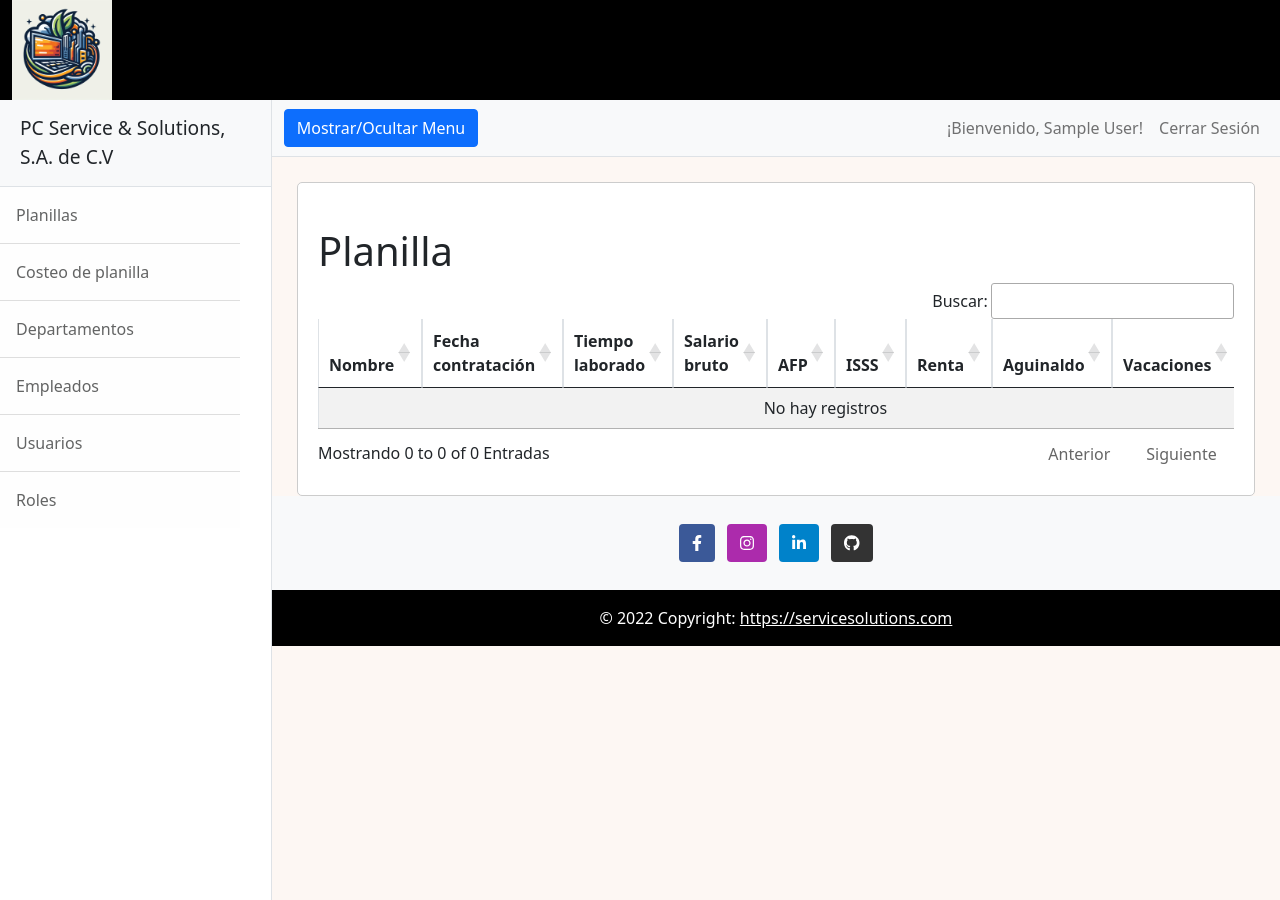
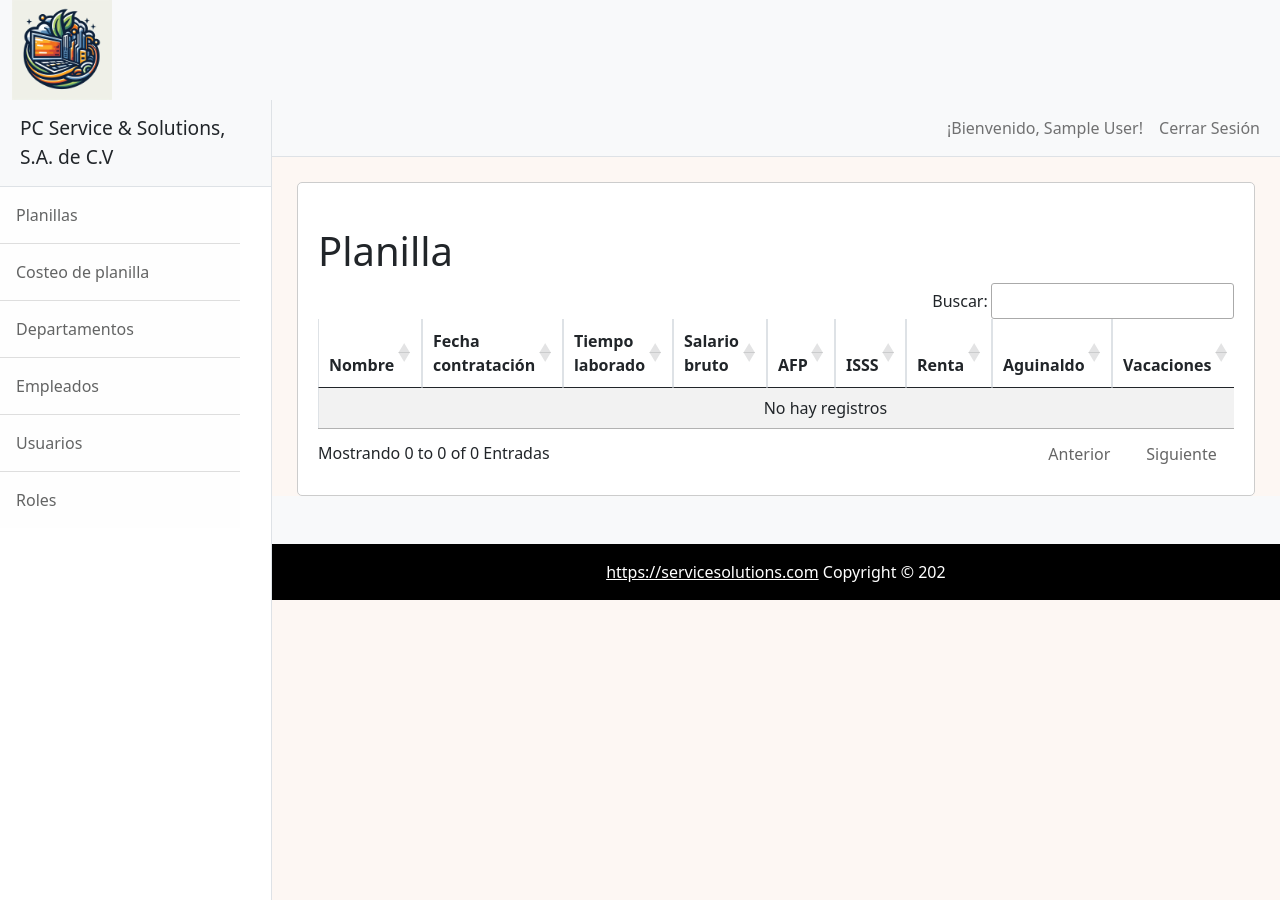
Before and after one commit to heinrichsv/anf_pro, a PHP site: page /view/planilla/index.php in a window 1280 px wide. Run offline with PHP 8.4, Linux system fonts and the light colour scheme; the visitor is signed in with stand-in values (Sample User, id 1); data that the repository does not hold is empty; some libraries are stand-ins or nearby versions.

Commit message:
cambios en header

```diff
--- a/view/master/footer.php
+++ b/view/master/footer.php
@@ -5,58 +5,7 @@
                 <div class="container p-4 pb-0">
                     <!-- Section: Social media -->
                     <section class="mb-4">
-                    <!-- Facebook -->
-                    <a
-                        class="btn text-white btn-floating m-1"
-                        style="background-color: #3b5998;"
-                        href="https://www.facebook.com/"
-                        role="button"
-                        ><i class="fab fa-facebook-f"></i
-                    ></a>
 
-                    <!-- Twitter -->
-                    <!--<a
-                        class="btn text-white btn-floating m-1"
-                        style="background-color: #55acee;"
-                        href="#!"
-                        role="button"
-                        ><i class="fab fa-twitter"></i
-                    ></a>-->
-
-                    <!-- Google -->
-                    <!--<a
-                        class="btn text-white btn-floating m-1"
-                        style="background-color: #dd4b39;"
-                        href="#!"
-                        role="button"
-                        ><i class="fab fa-google"></i
-                    ></a>-->
-
-                    <!-- Instagram -->
-                    <a
-                        class="btn text-white btn-floating m-1"
-                        style="background-color: #ac2bac;"
-                        href="https://www.instagram.com/"
-                        role="button"
-                        ><i class="fab fa-instagram"></i
-                    ></a>
-
-                    <!-- Linkedin -->
-                    <a
-                        class="btn text-white btn-floating m-1"
-                        style="background-color: #0082ca;"
-                        href="https://www.linkedin.com/company/"
-                        role="button"
-                        ><i class="fab fa-linkedin-in"></i
-                    ></a>
-                    <!-- Github -->
-                    <a
-                        class="btn text-white btn-floating m-1"
-                        style="background-color: #333333;"
-                        href="https://github.com/"
-                        role="button"
-                        ><i class="fab fa-github"></i
-                    ></a>
                     </section>
                     <!-- Section: Social media -->
                 </div>
@@ -64,8 +13,8 @@
 
                 <!-- Copyright -->
                 <div class="text-center p-3" style="background-color: black;">
-                    © 2022 Copyright:
-                    <a class="text-white" href="https://servicesolutions.com/">https://servicesolutions.com</a>
+
+                    <a class="text-white" href="https://servicesolutions.com/">https://servicesolutions.com</a> Copyright © 202
                 </div>
             <!-- Copyright -->
             </footer>
--- a/view/master/head_mtto.php
+++ b/view/master/head_mtto.php
@@ -33,7 +33,7 @@ if (!isset($_SESSION['id_usuario']) || !isset($_SESSION['email'])) {
     <link rel="stylesheet" href="https://cdn.datatables.net/buttons/2.2.3/css/buttons.dataTables.min.css" />
 </head>
 <body>
-    <div class="container-fluid" style="background-color: black; height: 100px;">
+    <div class="container-fluid" style="background-color:#f8f9fa; height: 100px;">
         <img src="../assets/_logo.jpeg" class="img-fluid" alt="Responsive image" style="height: 100px;" >
     </div>
 
@@ -45,7 +45,7 @@ if (!isset($_SESSION['id_usuario']) || !isset($_SESSION['email'])) {
             <!-- Top navigation-->
             <nav class="navbar navbar-expand-lg navbar-light bg-light border-bottom">
                 <div class="container-fluid">
-                    <button class="btn btn-primary" id="sidebarToggle">Mostrar/Ocultar Menu</button>
+                    <!-- <button class="btn btn-primary" id="sidebarToggle">Mostrar/Ocultar Menu</button> -->
                     <button class="navbar-toggler" type="button" data-bs-toggle="collapse" data-bs-target="#navbarSupportedContent"
                         aria-controls="navbarSupportedContent" aria-expanded="false" aria-label="Toggle navigation"><span class="navbar-toggler-icon"></span></button>
                     <div class="collapse navbar-collapse" id="navbarSupportedContent">
```
